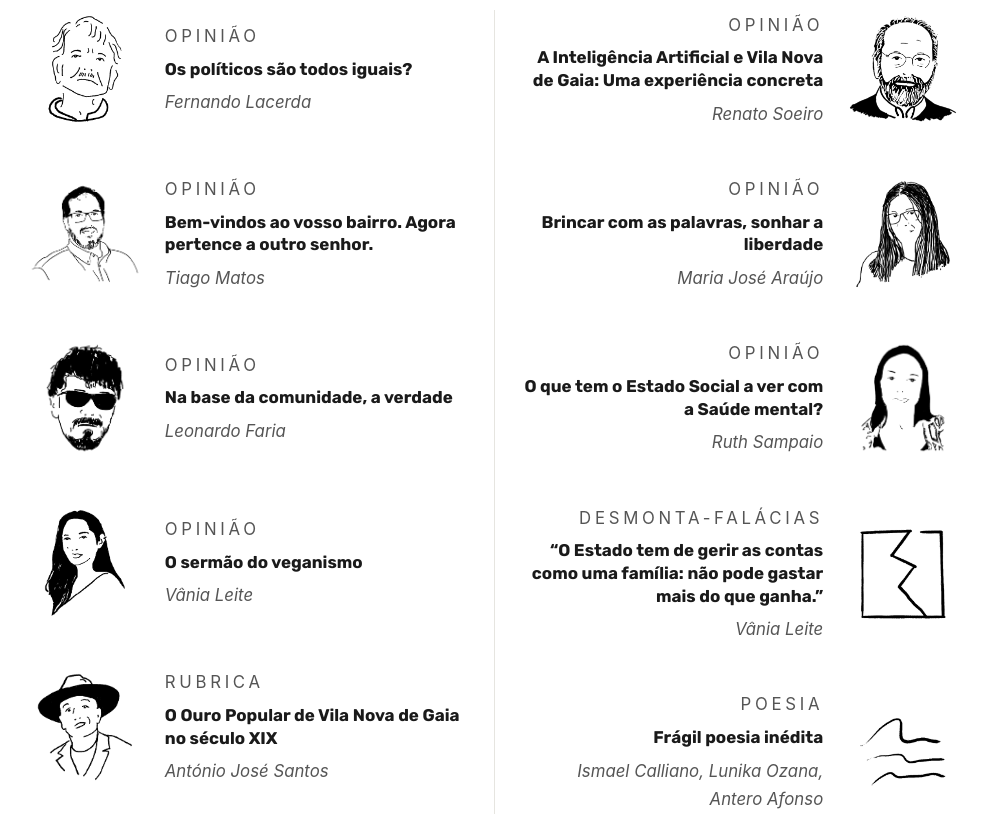
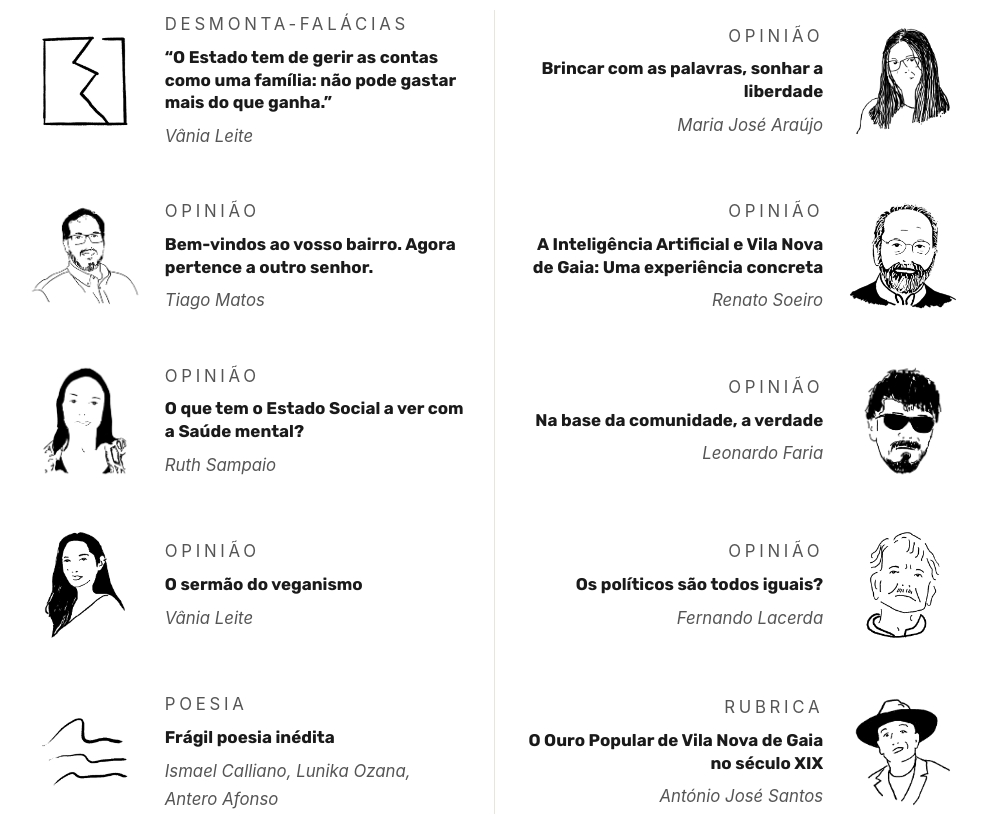
Before and after one commit to leonardo-faria/habitar_website, a plain HTML site: page index.html in a window 1280 px wide. Shown: the part 1020-1837 px from the top of the page, without its empty margins (146-1133 px from the left). Drawn offline with Linux system fonts and the light colour scheme; a web font is replaced by a local one.

Commit message:
Cartões de cada número pela ordem do jornal, numa só sequência
Remove as duas colunas fixas (que baralhavam a ordem no telemóvel) e usa
uma grelha de duas colunas lida por linhas; no telemóvel fica uma coluna
na mesma ordem. Ordem: a das páginas de cada número.

Co-Authored-By: Claude Sonnet 5.5 <noreply@anthropic.com>
Claude-Session: https://claude.ai/code/session_012bMTUR4cdw6EHMdxzY79Mo

```diff
--- a/index.html
+++ b/index.html
@@ -283,28 +283,15 @@
     }
 
     .edicao-grid {
-      display: flex;
-      align-items: stretch;
-      gap: 0 3.4rem;
+      display: grid;
+      grid-template-columns: 1fr 1fr;
+      align-items: center;
+      gap: 2.9rem 3.4rem;
       /* light spine separating the two columns */
       background-image: linear-gradient(#e6e5e0, #e6e5e0);
       background-size: 1px 100%;
       background-position: center top;
       background-repeat: no-repeat;
-    }
-
-    .edicao-col {
-      flex: 1 1 0;
-      min-width: 0;
-      display: flex;
-      flex-direction: column;
-      gap: 2.9rem;
-    }
-
-    /* when the right column has fewer cards than the left, center it
-       vertically instead of leaving it pinned to the top */
-    .edicao-col-right {
-      justify-content: center;
     }
 
     .edicao-card {
@@ -315,8 +302,8 @@
       text-align: left;
     }
 
-    /* right column: mirror so the portrait sits on the outer right */
-    .edicao-col-right .edicao-card {
+    /* right column (even cards, in reading order): mirror so the portrait sits on the outer right */
+    .edicao-card:nth-child(even) {
       flex-direction: row-reverse;
       text-align: right;
     }
@@ -362,10 +349,8 @@
     /* shared mobile layout for every .edicao-grid (Nesta edição + the
        previous-editions accordion): single column, no spine, no mirroring */
     @media (max-width: 600px) {
-      .edicao-grid { flex-direction: column; gap: 2.2rem; background-image: none; }
-      .edicao-col { gap: 2.2rem; }
-      .edicao-col-right { justify-content: flex-start; }
-      .edicao-col-right .edicao-card { flex-direction: row; text-align: left; }
+      .edicao-grid { grid-template-columns: 1fr; gap: 2.2rem; background-image: none; }
+      .edicao-card:nth-child(even) { flex-direction: row; text-align: left; }
       .edicao-card .carica { width: 100px; height: 100px; }
       .card-title { font-size: 1rem; }
       #nesta-edicao { padding-left: 1.4rem; padding-right: 1.4rem; }
@@ -861,16 +846,22 @@
     <p class="edicao-meta">Nº 2 · Outubro 2026</p>
 
     <div class="edicao-grid">
-      <div class="edicao-col edicao-col-left">
         <article class="edicao-card">
-          <div class="carica"><img src="caricas/Lacerda.png" alt="Fernando Lacerda"></div>
+          <div class="carica carica-simbolo"><img src="simbolos/falacias.png" alt="Desmonta-falácias"></div>
+          <div class="card-content">
+            <p class="card-section">Desmonta-falácias</p>
+            <h3 class="card-title">“O Estado tem de gerir as contas como uma família: não pode gastar mais do que ganha.”</h3>
+            <p class="card-author">Vânia Leite</p>
+          </div>
+        </article>
+        <article class="edicao-card">
+          <div class="carica"><img src="caricas/MJ Araujo.png" alt="Maria José Araújo"></div>
           <div class="card-content">
             <p class="card-section">Opinião</p>
-            <h3 class="card-title">Os políticos são todos iguais?</h3>
-            <p class="card-author">Fernando Lacerda</p>
+            <h3 class="card-title">Brincar com as palavras, sonhar a liberdade</h3>
+            <p class="card-author">Maria José Araújo</p>
           </div>
         </article>
-
         <article class="edicao-card">
           <div class="carica"><img src="caricas/Tiago Matos.png" alt="Tiago Matos"></div>
           <div class="card-content">
@@ -879,7 +870,22 @@
             <p class="card-author">Tiago Matos</p>
           </div>
         </article>
-
+        <article class="edicao-card">
+          <div class="carica"><img src="caricas/RenatoGrande.png" alt="Renato Soeiro"></div>
+          <div class="card-content">
+            <p class="card-section">Opinião</p>
+            <h3 class="card-title">A Inteligência Artificial e Vila Nova de Gaia: Uma experiência concreta</h3>
+            <p class="card-author">Renato Soeiro</p>
+          </div>
+        </article>
+        <article class="edicao-card">
+          <div class="carica"><img src="caricas/Ruth Sampaio.png" alt="Ruth Sampaio"></div>
+          <div class="card-content">
+            <p class="card-section">Opinião</p>
+            <h3 class="card-title">O que tem o Estado Social a ver com a Saúde mental?</h3>
+            <p class="card-author">Ruth Sampaio</p>
+          </div>
+        </article>
         <article class="edicao-card">
           <div class="carica"><img src="caricas/Leonardo.png" alt="Leonardo Faria"></div>
           <div class="card-content">
@@ -888,7 +894,6 @@
             <p class="card-author">Leonardo Faria</p>
           </div>
         </article>
-
         <article class="edicao-card">
           <div class="carica"><img src="caricas/Vania.png" alt="Vânia Leite"></div>
           <div class="card-content">
@@ -897,51 +902,12 @@
             <p class="card-author">Vânia Leite</p>
           </div>
         </article>
-
         <article class="edicao-card">
-          <div class="carica"><img src="caricas/Antonio.png" alt="António José Santos"></div>
-          <div class="card-content">
-            <p class="card-section">Rubrica</p>
-            <h3 class="card-title">O Ouro Popular de Vila Nova de Gaia no século XIX</h3>
-            <p class="card-author">António José Santos</p>
-          </div>
-        </article>
-      </div>
-
-      <div class="edicao-col edicao-col-right">
-        <article class="edicao-card">
-          <div class="carica"><img src="caricas/RenatoGrande.png" alt="Renato Soeiro"></div>
+          <div class="carica"><img src="caricas/Lacerda.png" alt="Fernando Lacerda"></div>
           <div class="card-content">
             <p class="card-section">Opinião</p>
-            <h3 class="card-title">A Inteligência Artificial e Vila Nova de Gaia: Uma experiência concreta</h3>
-            <p class="card-author">Renato Soeiro</p>
-          </div>
-        </article>
-
-        <article class="edicao-card">
-          <div class="carica"><img src="caricas/MJ Araujo.png" alt="Maria José Araújo"></div>
-          <div class="card-content">
-            <p class="card-section">Opinião</p>
-            <h3 class="card-title">Brincar com as palavras, sonhar a liberdade</h3>
-            <p class="card-author">Maria José Araújo</p>
-          </div>
-        </article>
-
-        <article class="edicao-card">
-          <div class="carica"><img src="caricas/Ruth Sampaio.png" alt="Ruth Sampaio"></div>
-          <div class="card-content">
-            <p class="card-section">Opinião</p>
-            <h3 class="card-title">O que tem o Estado Social a ver com a Saúde mental?</h3>
-            <p class="card-author">Ruth Sampaio</p>
-          </div>
-        </article>
-
-        <article class="edicao-card">
-          <div class="carica carica-simbolo"><img src="simbolos/falacias.png" alt="Desmonta-falácias"></div>
-          <div class="card-content">
-            <p class="card-section">Desmonta-falácias</p>
-            <h3 class="card-title">“O Estado tem de gerir as contas como uma família: não pode gastar mais do que ganha.”</h3>
-            <p class="card-author">Vânia Leite</p>
+            <h3 class="card-title">Os políticos são todos iguais?</h3>
+            <p class="card-author">Fernando Lacerda</p>
           </div>
         </article>
         <article class="edicao-card">
@@ -952,7 +918,14 @@
             <p class="card-author">Ismael Calliano, Lunika Ozana, Antero Afonso</p>
           </div>
         </article>
+        <article class="edicao-card">
+          <div class="carica"><img src="caricas/Antonio.png" alt="António José Santos"></div>
+          <div class="card-content">
+            <p class="card-section">Rubrica</p>
+            <h3 class="card-title">O Ouro Popular de Vila Nova de Gaia no século XIX</h3>
+            <p class="card-author">António José Santos</p>
           </div>
+        </article>
       </div>
 
         <div class="edicao-extras">
@@ -1011,7 +984,22 @@
         </summary>
         <div class="edicao-accordion-body">
           <div class="edicao-grid">
-            <div class="edicao-col edicao-col-left">
+        <article class="edicao-card">
+          <div class="carica"><img src="reportagem/table-jam.png" alt="Table Jam, ilustração do artigo"></div>
+          <div class="card-content">
+            <p class="card-section">Investigação e reportagem</p>
+            <h3 class="card-title">Vou fazer Cajónes<span class="card-subtitle">Conversa com José Ribeiro</span></h3>
+            <p class="card-author">Por Renato Araújo Soeiro</p>
+          </div>
+        </article>
+        <article class="edicao-card">
+          <div class="carica carica-simbolo"><img src="simbolos/falacias.png" alt="Desmonta-falácias"></div>
+          <div class="card-content">
+            <p class="card-section">Desmonta-falácias</p>
+            <h3 class="card-title">“Não precisamos de ciclovias porque ninguém as usa.”</h3>
+            <p class="card-author">Vânia Leite</p>
+          </div>
+        </article>
         <article class="edicao-card">
                 <div class="carica"><img src="caricas/Vania.png" alt="Vânia Leite"></div>
                 <div class="card-content">
@@ -1020,7 +1008,14 @@
                   <p class="card-author">Vânia Leite</p>
                 </div>
               </article>
-
+        <article class="edicao-card">
+                <div class="carica"><img src="caricas/Diana.png" alt="Diana Gomes"></div>
+                <div class="card-content">
+                  <p class="card-section">Opinião</p>
+                  <h3 class="card-title">Quem cuida da terra em Gaia, cuida do território</h3>
+                  <p class="card-author">Diana Gomes</p>
+                </div>
+              </article>
         <article class="edicao-card">
                 <div class="carica"><img src="caricas/Ana.png" alt="Ana Castro"></div>
                 <div class="card-content">
@@ -1029,7 +1024,14 @@
                   <p class="card-author">Ana Castro</p>
                 </div>
               </article>
-
+        <article class="edicao-card">
+                <div class="carica"><img src="caricas/Lacerda.png" alt="Fernando Lacerda"></div>
+                <div class="card-content">
+                  <p class="card-section">Opinião</p>
+                  <h3 class="card-title">Sim, é de política que falamos!</h3>
+                  <p class="card-author">Fernando Lacerda</p>
+                </div>
+              </article>
         <article class="edicao-card">
                 <div class="carica"><img src="caricas/Helena.png" alt="Helena Durães"></div>
                 <div class="card-content">
@@ -1038,13 +1040,12 @@
                   <p class="card-author">Helena Durães</p>
                 </div>
               </article>
-
         <article class="edicao-card">
-          <div class="carica"><img src="reportagem/table-jam.png" alt="Table Jam, ilustração do artigo"></div>
+                <div class="carica"><img src="caricas/RenatoGrande.png" alt="Renato Soeiro"></div>
                 <div class="card-content">
-            <p class="card-section">Investigação e reportagem</p>
-            <h3 class="card-title">Vou fazer Cajónes<span class="card-subtitle">Conversa com José Ribeiro</span></h3>
-            <p class="card-author">Por Renato Araújo Soeiro</p>
+                  <p class="card-section">Opinião</p>
+                  <h3 class="card-title">NATO: Um futuro muito mau?<br>E o passado?</h3>
+                  <p class="card-author">Renato Soeiro</p>
                 </div>
               </article>
         <article class="edicao-card">
@@ -1055,44 +1056,6 @@
                   <p class="card-author">Ismael Calliano, Hugo Araújo, Rui de Noronha Ozorio</p>
                 </div>
               </article>
-            </div>
-
-            <div class="edicao-col edicao-col-right">
-              <article class="edicao-card">
-                <div class="carica"><img src="caricas/Diana.png" alt="Diana Gomes"></div>
-                <div class="card-content">
-                  <p class="card-section">Opinião</p>
-                  <h3 class="card-title">Quem cuida da terra em Gaia, cuida do território</h3>
-                  <p class="card-author">Diana Gomes</p>
-                </div>
-              </article>
-
-              <article class="edicao-card">
-                <div class="carica"><img src="caricas/Lacerda.png" alt="Fernando Lacerda"></div>
-                <div class="card-content">
-                  <p class="card-section">Opinião</p>
-                  <h3 class="card-title">Sim, é de política que falamos!</h3>
-                  <p class="card-author">Fernando Lacerda</p>
-                </div>
-              </article>
-
-              <article class="edicao-card">
-                <div class="carica"><img src="caricas/RenatoGrande.png" alt="Renato Soeiro"></div>
-                <div class="card-content">
-                  <p class="card-section">Opinião</p>
-                  <h3 class="card-title">NATO: Um futuro muito mau?<br>E o passado?</h3>
-                  <p class="card-author">Renato Soeiro</p>
-                </div>
-              </article>
-
-              <article class="edicao-card">
-          <div class="carica carica-simbolo"><img src="simbolos/falacias.png" alt="Desmonta-falácias"></div>
-          <div class="card-content">
-            <p class="card-section">Desmonta-falácias</p>
-            <h3 class="card-title">“Não precisamos de ciclovias porque ninguém as usa.”</h3>
-            <p class="card-author">Vânia Leite</p>
-          </div>
-        </article>
         <article class="edicao-card">
                 <div class="carica"><img src="caricas/Antonio.png" alt="António José Santos"></div>
                 <div class="card-content">
@@ -1101,7 +1064,6 @@
                   <p class="card-author">António José Santos</p>
                 </div>
               </article>
-            </div>
       </div>
 
         <div class="edicao-extras">
```
Lines whose indentation alone changed are shown as unchanged.
